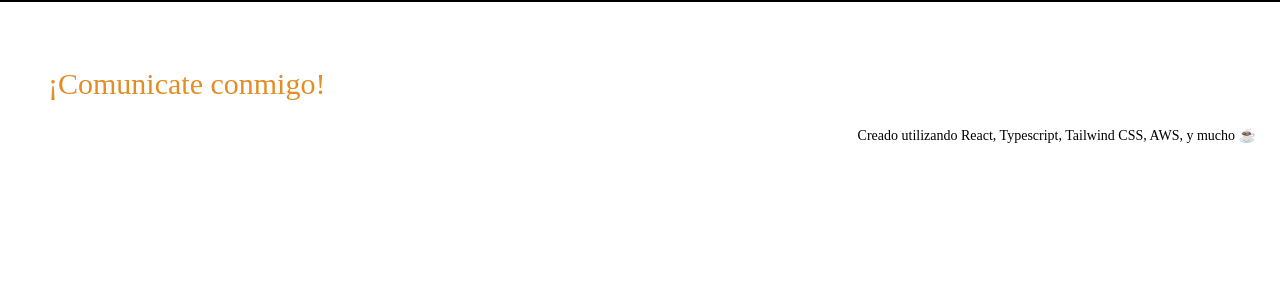
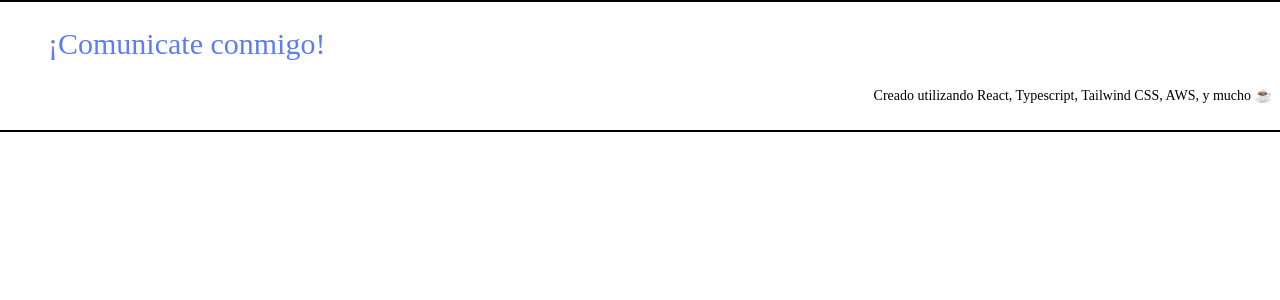
Before and after one commit to lucianamendezg/pymo_caso, a React (Create React App) app: page / in a window 1280 px wide. Shown: the top 300 px of the page. Built offline with nearby package versions, Linux system fonts and the light colour scheme; a web font is replaced by a local one.

Commit message:
aesthetic change to footer

```diff
--- a/src/components/layout/footer.tsx
+++ b/src/components/layout/footer.tsx
@@ -1,12 +1,12 @@
 
 export const Footer = () => {
     return (
-        <div className="bg-white py-16 border-t-2">
+        <div className="bg-white py-6 border-y-2">
             <a href="mailto:luciana.mendezg@gmail.com">
-                <h2 className="text-orange font-filson text-lg md:text-3xl pl-6 md:pl-12 hover:text-red">
-                    ¡Comunicate conmigo!
-                </h2>
-                <p className="text-right font-filson text-xs md:text-sm p-6">
+                    <h2 className="font-filson text-lg md:text-3xl pl-6 md:pl-12 text-light-blue hover:text-pink">
+                        ¡Comunicate conmigo!
+                    </h2>
+                <p className="text-right font-filson text-xs md:text-sm pt-6 pr-2">
                     Creado utilizando React, Typescript, Tailwind CSS, AWS, y mucho ☕
                 </p>
             </a>
```
